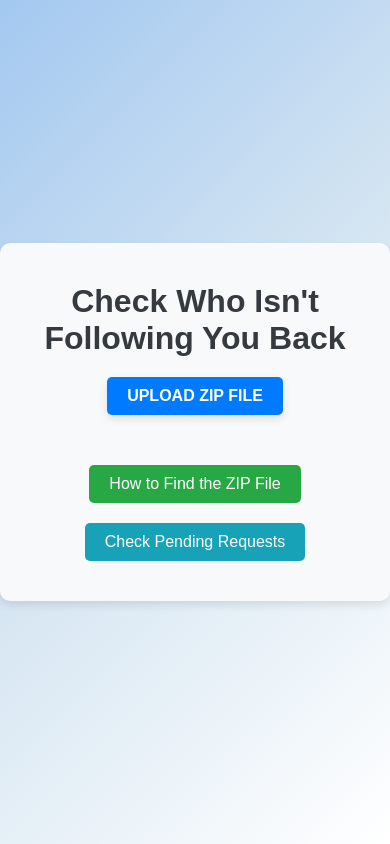
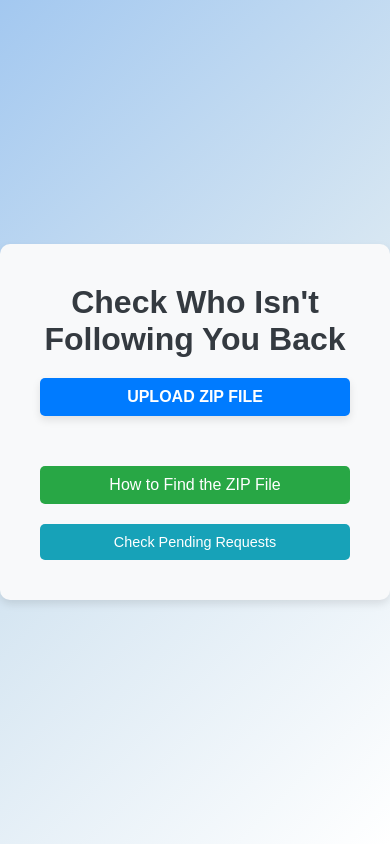
Before and after one commit to kunjkhanpara/Instagram_Unfollower_Tracker, a React (Create React App) app: page /Instagram_Unfollower_Tracker/check-unfollower in a window 390 px wide. Built offline with nearby package versions, Linux system fonts and the light colour scheme.

Commit message:
Your commit message here

```diff
--- a/src/components/CheckUnfollower.css
+++ b/src/components/CheckUnfollower.css
@@ -3,9 +3,11 @@
     padding: 40px;
     border-radius: 10px;
     box-shadow: 0 4px 8px rgba(0, 0, 0, 0.1);
-    max-width: 600px;
+    max-width: 700px;
     margin: 30px auto;
     text-align: center;
+    overflow: auto;
+    height: auto;
 }
 
 h2 {
@@ -24,7 +26,7 @@ h2 {
     font-size: 1.1rem;
     font-weight: bold;
     color: white;
-    background-color: #007bff; /* Primary blue color */
+    background-color: #007bff;
     border: none;
     border-radius: 5px;
     cursor: pointer;
@@ -36,16 +38,16 @@ h2 {
 }
 
 .custom-upload-btn:hover {
-    background-color: #0056b3; /* Darker blue on hover */
-    transform: scale(1.05); /* Slight zoom on hover */
+    background-color: #0056b3;
+    transform: scale(1.05);
 }
 
 .custom-upload-btn:active {
-    transform: scale(1); /* Reset zoom on click */
+    transform: scale(1);
 }
 
 .upload-input-hidden {
-    display: none; /* Hide the original file input */
+    display: none;
 }
 
 .loading-spinner {
@@ -115,13 +117,14 @@ h2 {
 .instructions-btn:hover {
     background-color: #218838;
 }
+
 .no-underline {
     text-decoration: none;
-  }
+}
 
-  .non-followers-list a:hover {
-    text-decoration: underline; /* Optional: underline on hover */
-  }
+.non-followers-list a:hover {
+    text-decoration: underline;
+}
 
 .pending-requests-btn {
     padding: 10px 20px;
@@ -138,3 +141,60 @@ h2 {
 .pending-requests-btn:hover {
     background-color: #117a8b;
 }
+
+@media screen and (max-width: 1024px) {
+    .file-upload-container {
+        padding: 20px;
+        max-width: 90%;
+    }
+
+    h2 {
+        font-size: 1.8rem;
+    }
+
+    .custom-upload-btn, .download-btn, .instructions-btn, .pending-requests-btn {
+        width: 100%;
+        padding: 12px;
+        font-size: 1rem;
+    }
+
+    .non-followers-list {
+        max-height: 250px;
+    }
+
+    .loading-spinner {
+        font-size: 1rem;
+    }
+
+    .error-message {
+        font-size: 1rem;
+    }
+
+    .result-section {
+        margin-top: 10px;
+    }
+}
+
+@media screen and (max-width: 480px) {
+    h2 {
+        font-size: 1.5rem;
+    }
+
+    .file-upload-container {
+        padding: 15px;
+        max-width: 95%;
+    }
+
+    .custom-upload-btn, .download-btn, .instructions-btn, .pending-requests-btn {
+        padding: 10px;
+        font-size: 0.9rem;
+    }
+
+    .non-followers-list {
+        max-height: 200px;
+    }
+
+    .loading-spinner, .error-message {
+        font-size: 0.9rem;
+    }
+}
```
